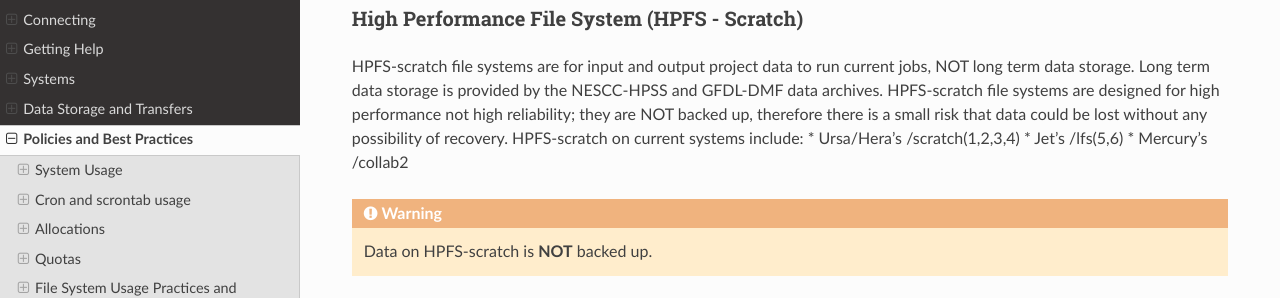
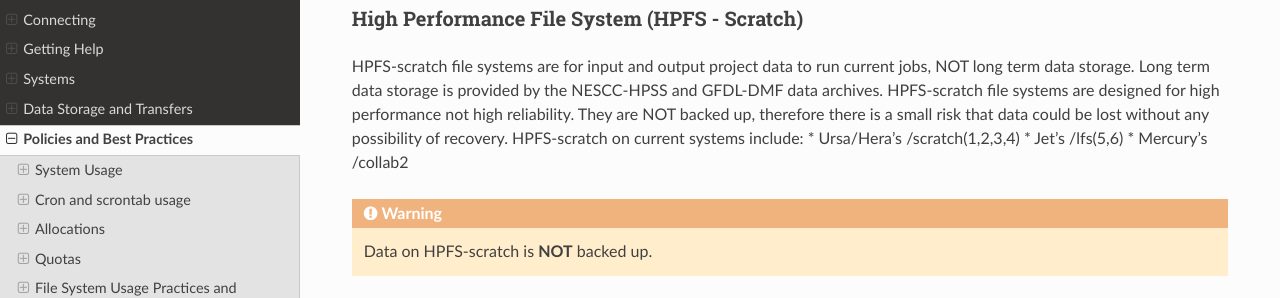
Before and after one commit to NOAA-RDHPCS/noaa-rdhpcs.github.io, a Sphinx documentation site: the page built from source/queue_policy/policies.rst, in a window 1280 px wide and 900 px high, scrolled down 3333 px. Shown: the part 201-499 px from the top of the window. Built offline with Sphinx 7.4.7 and the Read the Docs theme 3.1.0, drawn with Linux system fonts in a browser that asks for light colours; pages that are not in the unit, such as notebooks, are missing from menus.

```diff
--- a/source/queue_policy/policies.rst
+++ b/source/queue_policy/policies.rst
@@ -213,8 +213,9 @@ HPFS-scratch file systems are for input and output project
 data to run current jobs, NOT long term data storage.
 Long term data storage is provided by the NESCC-HPSS
 and GFDL-DMF data archives.
-HPFS-scratch file systems are designed for high performance not high reliability;
-they are NOT backed up, therefore there is a small risk that data could
+HPFS-scratch file systems are designed for high performance not high
+reliability.
+They are NOT backed up, therefore there is a small risk that data could
 be lost without any possibility of recovery.
 HPFS-scratch on current systems include:
 * Ursa/Hera’s /scratch(1,2,3,4)
@@ -326,10 +327,9 @@ Filesystem Backup and Data Retention
 
   * HPFS-scratch file systems are not backed up
   * HPFS-scratch file systems are not purged (except as noted),
-   it is up to the individual users to clean up old data.
+it is up to the individual users to clean up old data.
 
-
-      - Stmp on /scratch1-4 is purged weekly on Monday for data older than 30 days.
+- Stmp on /scratch1-4 is purged weekly on Monday for data older than 30 days.
 
 
 .. _home_snapshot:
```
